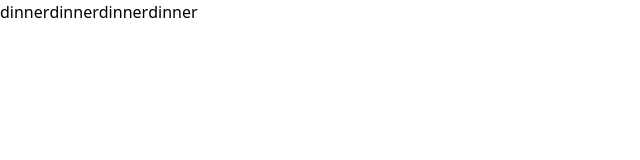
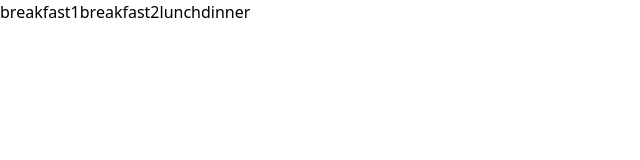
Before and after one commit to Sridhar1030/QR_Hackathon, a React (Vite) app in the folder frontend/: page /homepage in a window 1280 px wide. Shown: the top 160 px of the page, without its empty margins (0-640 px from the left). Built offline with nearby package versions, Linux system fonts and the light colour scheme.

Commit message:
qr-code-generate

```diff
--- a/frontend/package.json
+++ b/frontend/package.json
@@ -12,6 +12,7 @@
   "dependencies": {
     "@babel/runtime": "^7.25.6",
     "axios": "^1.7.7",
+    "qrcode": "^1.5.4",
     "react": "^18.3.1",
     "react-dom": "^18.3.1",
     "react-qr-scanner": "^1.0.0-alpha.11",
--- a/frontend/src/components/Home/Homepage.jsx
+++ b/frontend/src/components/Home/Homepage.jsx
@@ -1,19 +1,61 @@
-import React from "react";
+import React, { useState } from "react";
+import QRCode from "qrcode";
+import { useNavigate } from "react-router-dom";
 
 const Homepage = () => {
+  const [qrCodeUrl, setQrCodeUrl] = useState("");
+  const navigate = useNavigate();
+
+  const generateQRCode = async (mealType) => {
+    const user = localStorage.getItem("user");
+
+    if (!user) {
+      console.error("No user ID found in localStorage");
+      return;
+    }
+
+    const userId = JSON.parse(user)
+    const qrCodeData = {
+      userId: userId.user.id,
+      meal: mealType,
+    };
+
+    try {
+      const qrCode = await QRCode.toDataURL(JSON.stringify(qrCodeData));
+      setQrCodeUrl(qrCode);
+
+      // Navigate to the QRCodePage and pass the generated qrCodeUrl
+      navigate("/qrcode", { state: { qrCodeUrl: qrCode } });
+    } catch (error) {
+      console.error("Error generating QR code", error);
+    }
+  };
+
   return (
-    <div className="flex justify-center items-center h-screen bg-gray-800">
-      <div className="grid grid-cols-2 gap-8">
-        <button className="text-3xl bg-red-500 border-2 border-red-800 p-5 rounded-xl">
-          dinner
+    <div className="flex flex-col justify-center items-center h-screen bg-gray-800">
+      <div className="grid grid-cols-2 gap-8 mb-8">
+        <button
+          className="text-3xl bg-red-500 border-2 border-red-800 p-5 rounded-xl"
+          onClick={() => generateQRCode("breakfast1")}
+        >
+          breakfast1
         </button>
-        <button className="text-3xl bg-red-500 border-2 border-red-800 p-5 rounded-xl">
-          dinner
+        <button
+          className="text-3xl bg-red-500 border-2 border-red-800 p-5 rounded-xl"
+          onClick={() => generateQRCode("breakfast2")}
+        >
+          breakfast2
         </button>
-        <button className="text-3xl bg-red-500 border-2 border-red-800 p-5 rounded-xl">
-          dinner
+        <button
+          className="text-3xl bg-red-500 border-2 border-red-800 p-5 rounded-xl"
+          onClick={() => generateQRCode("lunch")}
+        >
+          lunch
         </button>
-        <button className="text-3xl bg-red-500 border-2 border-red-800 p-5 rounded-xl">
+        <button
+          className="text-3xl bg-red-500 border-2 border-red-800 p-5 rounded-xl"
+          onClick={() => generateQRCode("dinner")}
+        >
           dinner
         </button>
       </div>
--- /dev/null
+++ b/frontend/src/components/QrCodeUrl.jsx
@@ -0,0 +1,30 @@
+import React from "react";
+import { useLocation, Link } from "react-router-dom";
+
+const QRCodePage = () => {
+    // Use the useLocation hook to access the state (qrCodeUrl)
+    const location = useLocation();
+    const { qrCodeUrl } = location.state || {}; // Destructure qrCodeUrl from state
+
+    return (
+        <div className="flex flex-col justify-center items-center h-screen bg-gray-800">
+            <h1 className="text-white text-3xl mb-8">Your QR Code</h1>
+
+            {qrCodeUrl ? (
+                <img
+                    src={qrCodeUrl}
+                    alt="QR Code"
+                    className="border-2 border-white p-4"
+                />
+            ) : (
+                <p className="text-white">No QR Code found</p>
+            )}
+
+            <Link to="/homepage" className="mt-8 text-xl text-blue-500 underline">
+                Go Back to Homepage
+            </Link>
+        </div>
+    );
+};
+
+export default QRCodePage;
--- a/frontend/src/main.jsx
+++ b/frontend/src/main.jsx
@@ -12,6 +12,7 @@ import App from "./App.jsx";
 import "./index.css";
 import Homepage from "./components/Home/Homepage.jsx";
 import Admin from "./components/Home/Admin.jsx";
+import QRCodePage from "./components/QrCodeUrl.jsx";
 
 const router = createBrowserRouter(
     createRoutesFromElements(
@@ -29,6 +30,7 @@ const router = createBrowserRouter(
             />
         </Route>
         <Route path="/admin" element={<Admin />} />
+        <Route path="/qrcode" element={<QRCodePage />} />
         </>
     )
 );
```
Also changed, not shown: 1 other file (tests, documents, lock files or other folders).
